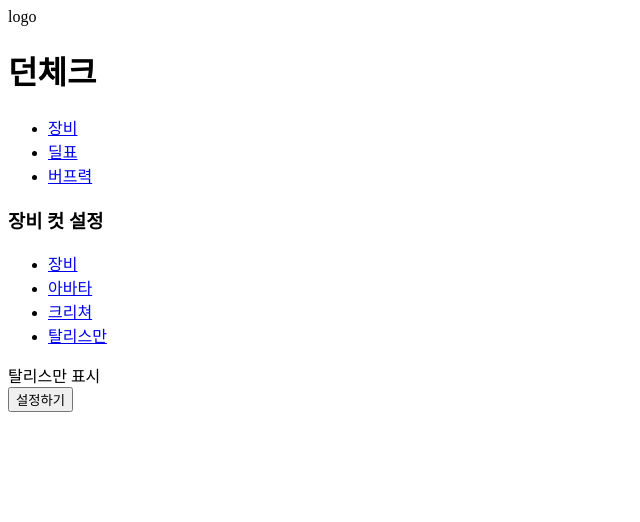
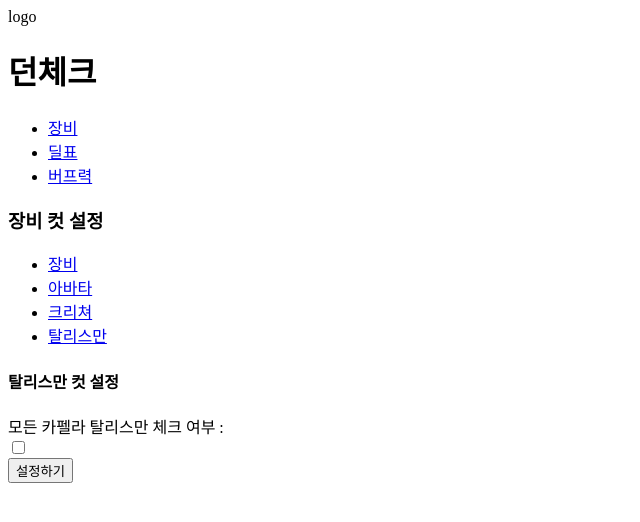
Before and after one commit to goldmembrane/DunCheck_Client, a React (Create React App) app: page /setting/equipment/cuttalisman in a window 1280 px wide. Shown: the top 522 px of the page, without its empty margins (0-640 px from the left). Built offline with nearby package versions, Linux system fonts and the light colour scheme.

Commit message:
make up Talisman.tsx file

```diff
--- a/src/settingOption/equipment/Talisman.tsx
+++ b/src/settingOption/equipment/Talisman.tsx
@@ -3,7 +3,15 @@ import * as React from 'react';
 const Talisman = () => {
     return (
         <>
-            <div>탈리스만 표시</div>
+            <div className = "talismanWrapBox">
+                <div className = "talismanTitleBox">
+                    <h4>탈리스만 컷 설정</h4>
+                </div>
+                <div className = "talismanContentBox">
+                    <div className = "talismanAllCapelaLabel">모든 카펠라 탈리스만 체크 여부 : </div>
+                    <input className = "checkAllCapelaTalisman" type = "checkbox" />
+                </div>
+            </div>
         </>
     )
 }
```
